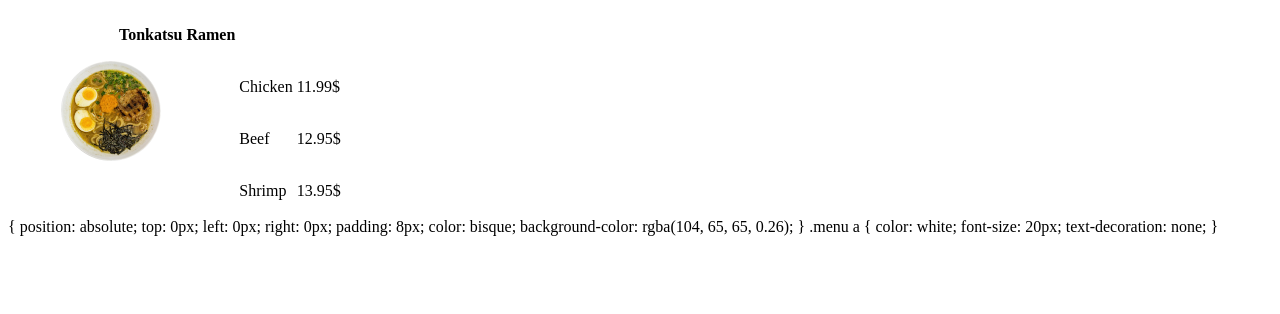
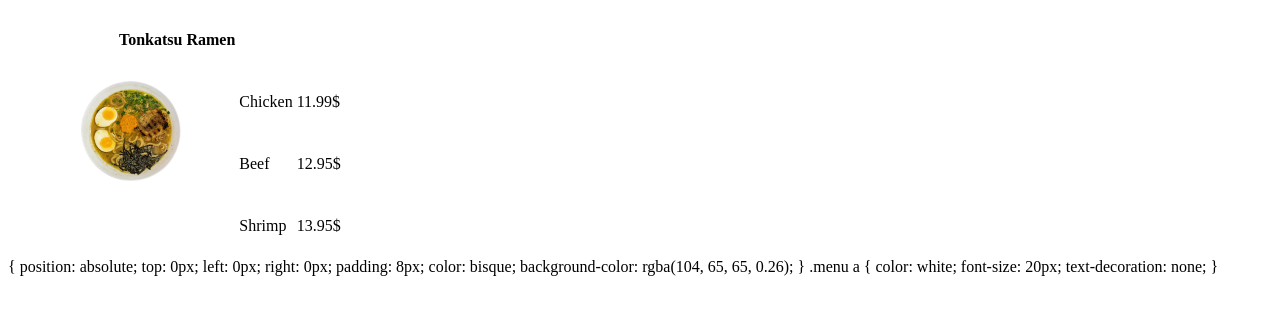
Before and after one commit to DanielAdrian1996/Developer-Akademie, a plain HTML site: page Sakura Ramen/test.html in a window 1280 px wide. Drawn offline with Linux system fonts and the light colour scheme.

Commit message:
.img from 50 to 70%

```diff
--- a/Sakura Ramen/test.html
+++ b/Sakura Ramen/test.html
@@ -5,7 +5,7 @@
         .img {
             width: 100px;
             height: 100px;
-            margin: 50%;
+            margin: 70%;
 
         }
     </style>
```
